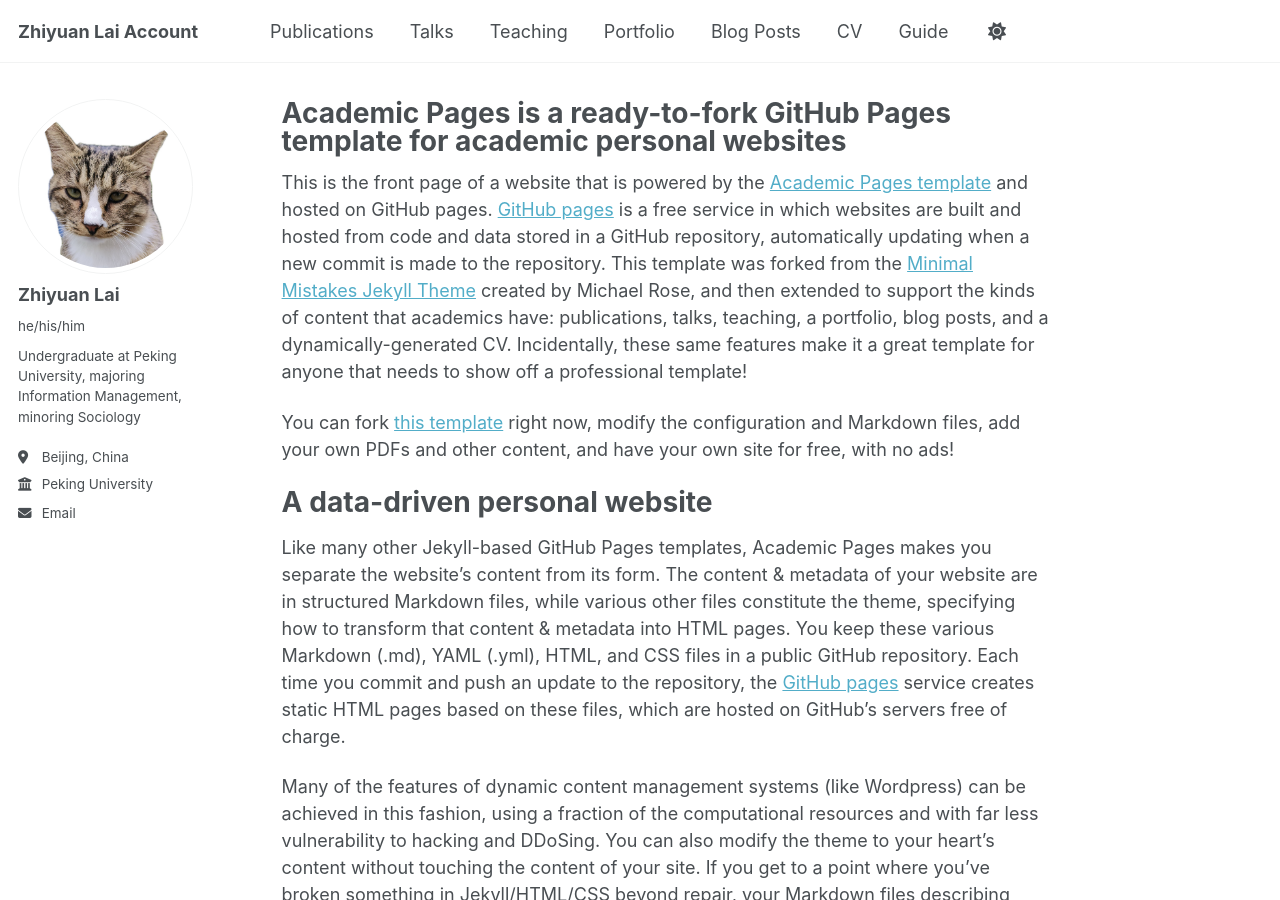
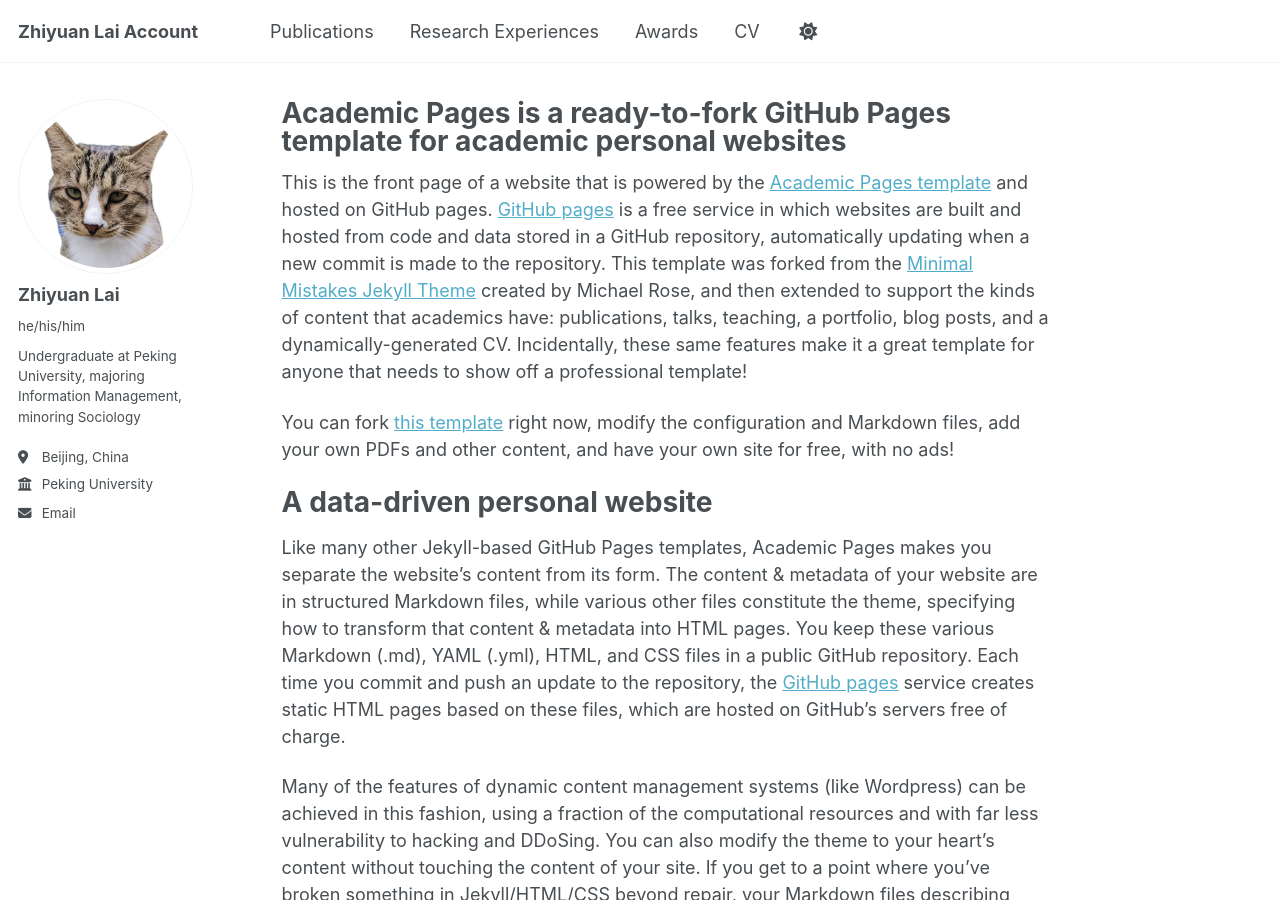
Before and after one commit to itsleol/itsleol.github.io, a Jekyll site: the page built from _pages/about.md, in a window 1280 px wide and 900 px high. Built offline with Jekyll 4.4.1, drawn with Linux system fonts in a browser that asks for light colours; a script that is not in the unit is left out.

Commit message:
Update navigation.yml

```diff
--- a/_data/navigation.yml
+++ b/_data/navigation.yml
@@ -11,23 +11,11 @@ main:
   - title: "Publications"
     url: /publications/
 
-  - title: "Talks"
-    url: /talks/
+  - title: "Research Experiences"
+    url: /research/
 
-  - title: "Teaching"
-    url: /teaching/
-
-  - title: "Portfolio"
-    url: /portfolio/
-
-  - title: "Blog Posts"
-    url: /year-archive/
+  - title: "Awards"
+    url: /awards/
 
   - title: "CV"
     url: /cv/
-
-  # - title: "CV"
-  #   url: /cv-json/
-
-  - title: "Guide"
-    url: /markdown/
```
